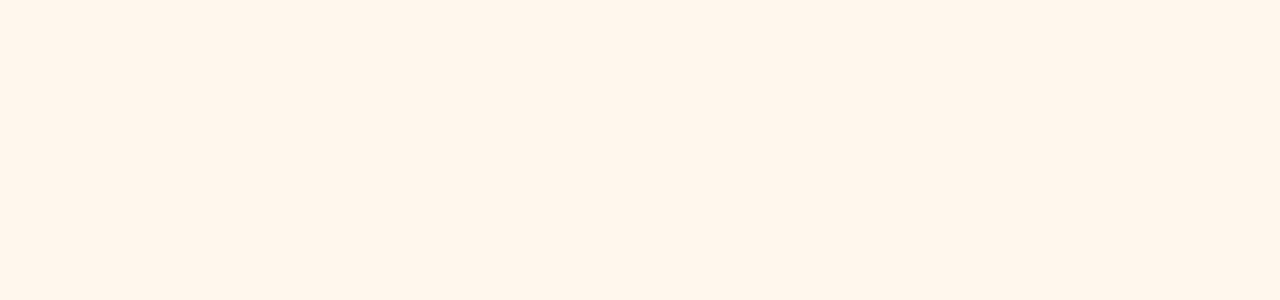
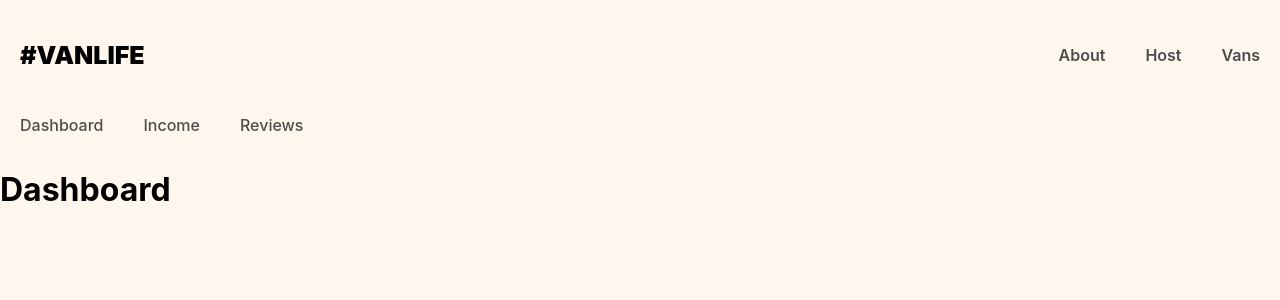
Before and after one commit to amsterdanDev/van-life, a React (Vite) app: page /host in a window 1280 px wide. Before the commit this address had no page. Shown: the top 300 px of the page. Built offline with nearby package versions, Linux system fonts and the light colour scheme.

Commit message:
feat: create host route

```diff
--- a/src/App.jsx
+++ b/src/App.jsx
@@ -3,9 +3,13 @@
 import './index.css'
 import About from "./pages/About"
 import Home from "./pages/Home"
-import VanDetail from "./pages/VanDetail"
-import Vans from "./pages/Vans"
+import Dashboard from "./pages/Host/Dashboard"
+import Income from "./pages/Host/Income"
+import Reviews from "./pages/Host/Reviews"
+import VanDetail from "./pages/Vans/VanDetail"
+import Vans from "./pages/Vans/Vans"
 import './server'
+import HostLayout from "./components/HostLayout"
 
 function App() {
 
@@ -14,9 +18,14 @@
       <Routes>
         <Route path="/" element={<Layout />}>
           <Route index element={<Home />} />
-          <Route path="/about" element={<About />} />
-          <Route path="/vans" element={<Vans />} />
-          <Route path="/vans/:id" element={<VanDetail />} />
+          <Route path="about" element={<About />} />
+          <Route path="vans" element={<Vans />} />
+          <Route path="vans/:id" element={<VanDetail />} />
+          <Route path="/host" element={<HostLayout />}>
+            <Route index element={<Dashboard />} />
+            <Route path="/host/income" element={<Income />} />
+            <Route path="/host/reviews" element={<Reviews />} />
+          </Route>
         </Route>
       </Routes>
     </BrowserRouter>
--- a/src/components/Header.jsx
+++ b/src/components/Header.jsx
@@ -6,6 +6,7 @@
       <Link className="site-logo" to="/">#VanLife</Link>
       <nav>
         <Link to="/about">About</Link>
+        <Link to="/host">Host</Link>
         <Link to="/vans">Vans</Link>
       </nav>
     </header>
--- /dev/null
+++ b/src/components/HostLayout.jsx
@@ -0,0 +1,16 @@
+import { Link, Outlet } from "react-router-dom"
+
+const HostLayout = () => {
+  return (
+    <>
+      <nav className="host-nav">
+        <Link to={'/host'} >Dashboard</Link>
+        <Link to={'/host/income'} >Income</Link>
+        <Link to={'/host/reviews'} >Reviews</Link>
+      </nav>
+      <Outlet />
+    </>
+  )
+}
+
+export default HostLayout
--- /dev/null
+++ b/src/pages/Host/Dashboard.jsx
@@ -0,0 +1,11 @@
+import { Outlet } from "react-router-dom"
+
+const Dashboard = () => {
+  return (
+    <div>
+      <h1>Dashboard</h1>
+    </div>
+  )
+}
+
+export default Dashboard
--- /dev/null
+++ b/src/pages/Host/Income.jsx
@@ -0,0 +1,9 @@
+const Income = () => {
+  return (
+    <div>
+      <h1>Income</h1>
+    </div>
+  )
+}
+
+export default Income
--- /dev/null
+++ b/src/pages/Host/Reviews.jsx
@@ -0,0 +1,9 @@
+const Reviews = () => {
+  return (
+    <div>
+      <h1>Reviews</h1>
+    </div>
+  )
+}
+
+export default Reviews
```
Also changed, not shown: src/pages/Vans/VanDetail.jsx (renamed from src/pages/VanDetail.jsx), src/pages/Vans/Vans.jsx (renamed from src/pages/Vans.jsx).
